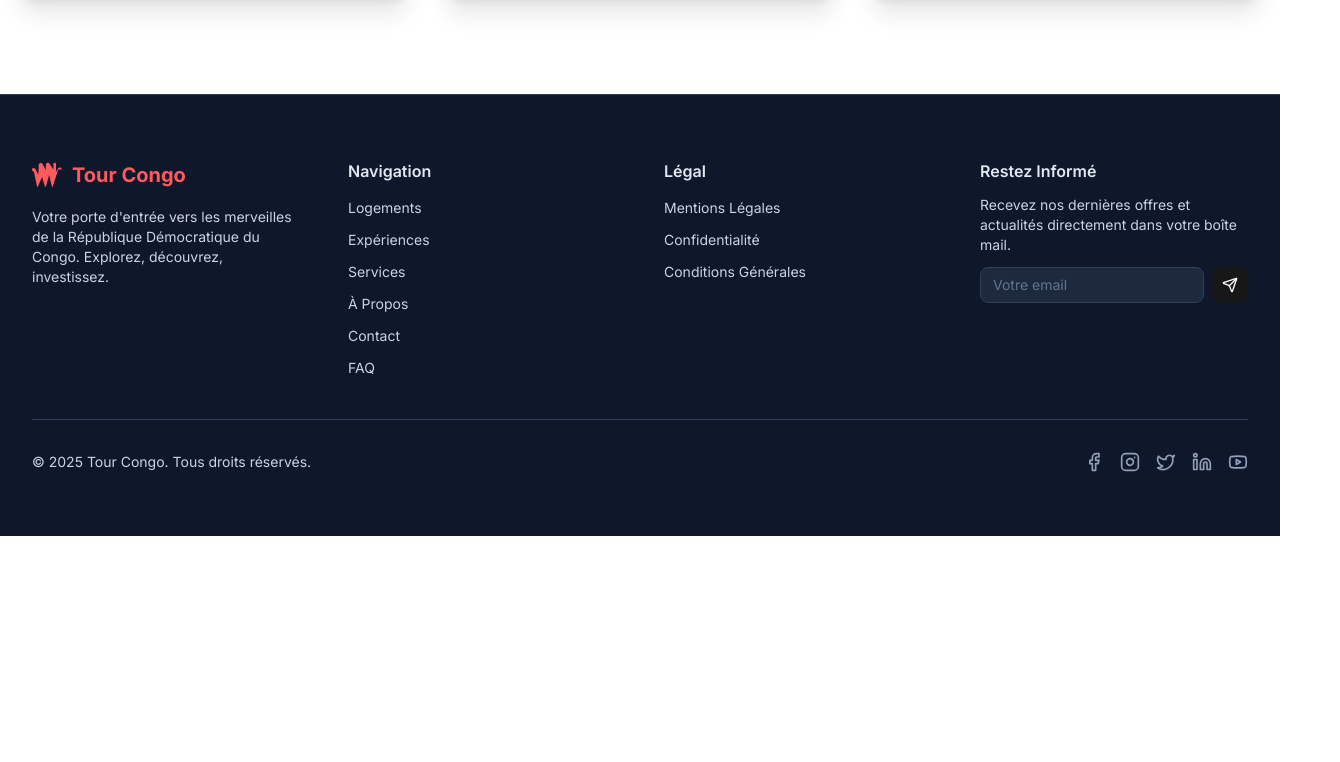
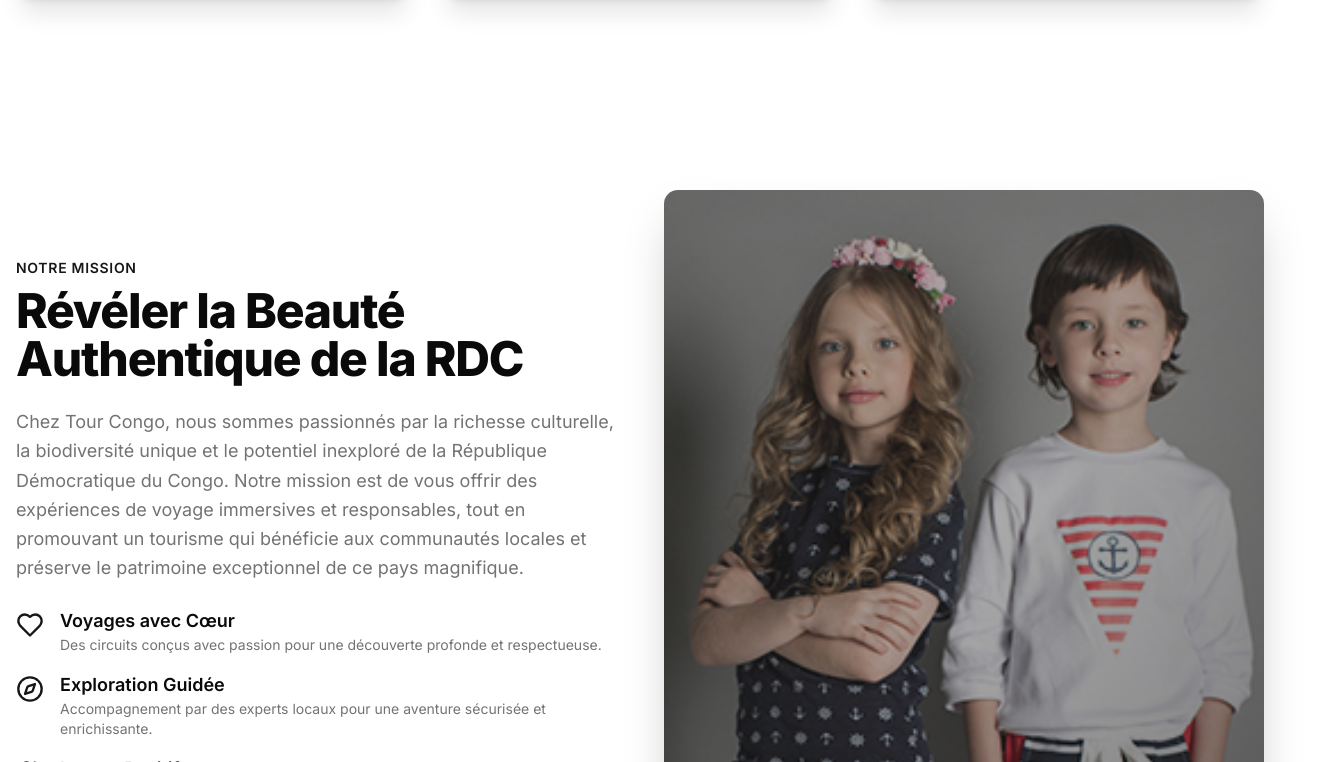
Before and after one commit to Tacite243/tourCongo, a Next.js app: page / in a window 1280 px wide. Shown: the part 3978-4740 px from the top of the page, 1340 px wide, since content can reach past the window. Before the commit the page ends 4514 px from the top, so only its background shows below. Built offline with nearby package versions, Linux system fonts and the light colour scheme; no server answers.

Commit message:
feat(AboutSection): update component

```diff
--- a/src/app/page.tsx
+++ b/src/app/page.tsx
@@ -28,7 +28,7 @@ export default function HomePage() {
       <KeyFiguresSection />
       <AttractivePlacesCarousel />
       <ExperiencesHighlightSection />
-      {/* <AboutSection /> */}
+      <AboutSection />
       {/* <TestimonialsSection /> */}
       {/* <ContactSection /> */}
       {/* <FaqAccordionSection /> */}
--- a/src/components/AboutSection.tsx
+++ b/src/components/AboutSection.tsx
@@ -1,10 +1,10 @@
-// src/components/AboutSection.tsx
 "use client";
+
 
 import Image from "next/image";
 import Link from "next/link";
 import { Button } from "@/components/ui/button";
-import { Heart, Compass, Users } from "lucide-react"; // Icônes thématiques
+import { Heart, Compass, Users } from "lucide-react";
 
 export function AboutSection() {
     return (
@@ -53,7 +53,7 @@ export function AboutSection() {
                     </div>
                     <div className="relative w-full aspect-square sm:aspect-video lg:aspect-[4/5] rounded-xl overflow-hidden shadow-2xl order-first lg:order-last" data-aos="fade-left" data-aos-delay="300" data-aos-duration="1000">
                         <Image
-                            src="/images/about-us-image.jpg" // Image représentative de votre mission ou de l'équipe
+                            src="/images/baner-right-image-03.jpg" // Image représentative de votre mission ou de l'équipe
                             alt="L'équipe Tour Congo ou un paysage inspirant de la RDC"
                             layout="fill"
                             objectFit="cover"
```
